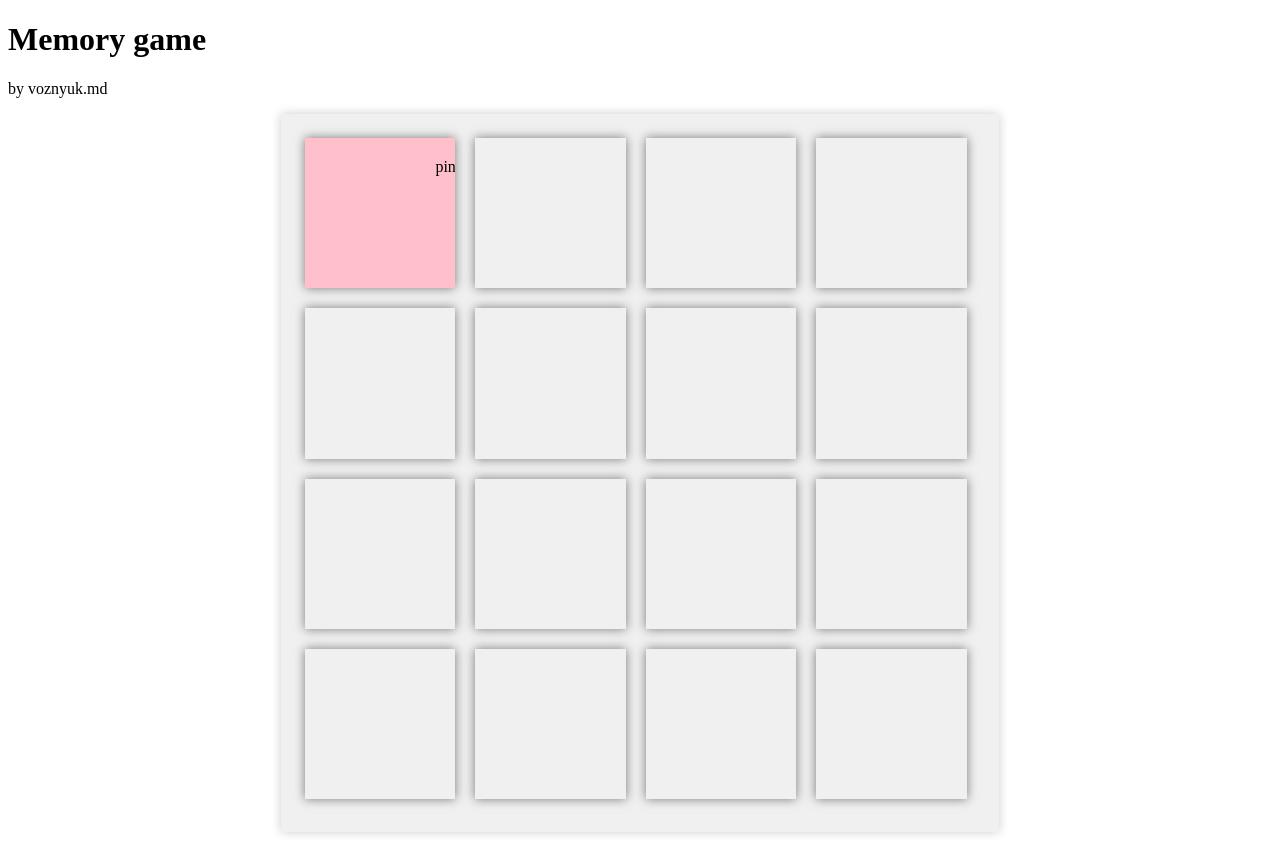
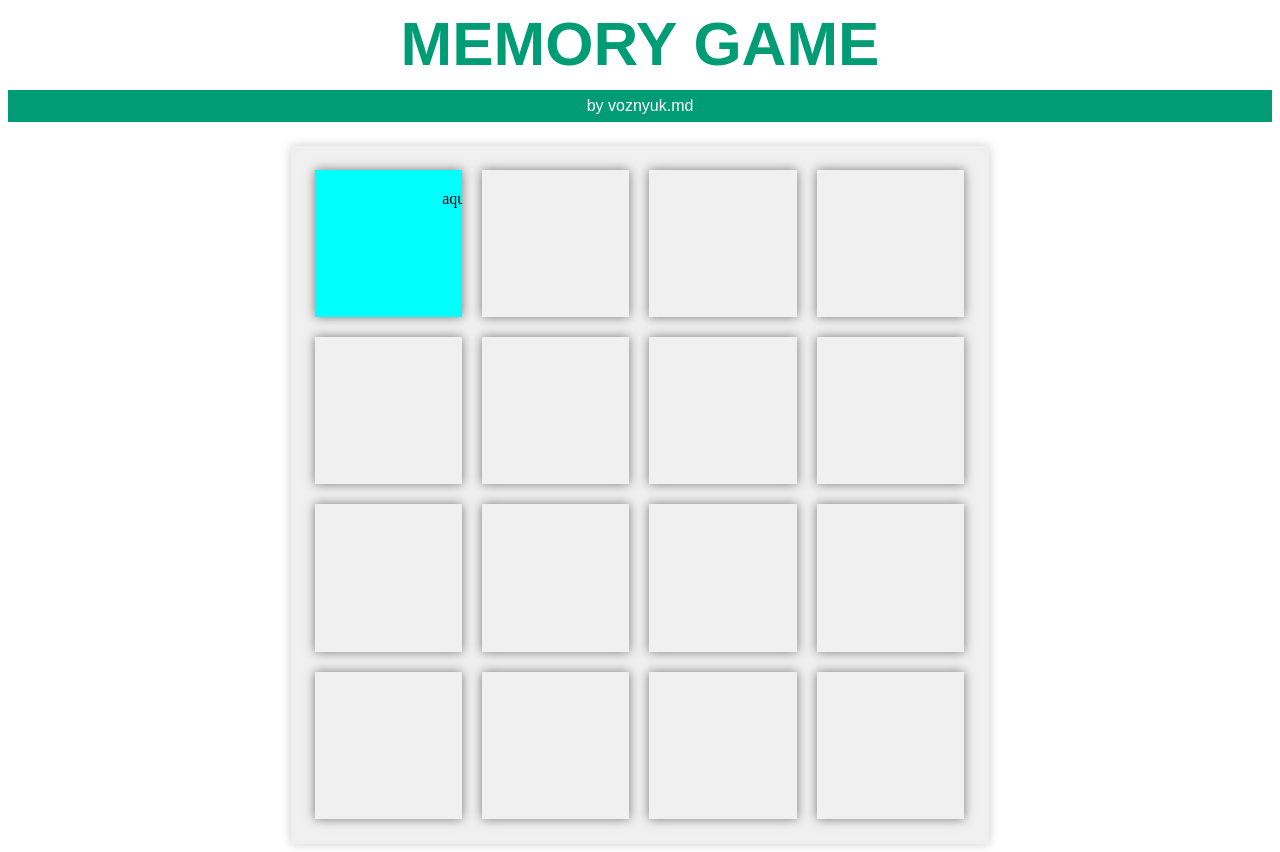
Before and after one commit to voznykmd/memory, a plain HTML site: page index.html in a window 1280 px wide. Both pictures are taken after a click on the element 380 px from the left and 213 px from the top of the page. Drawn offline with Linux system fonts and the light colour scheme.

Commit message:
Change var names

```diff
--- a/main.js
+++ b/main.js
@@ -25,9 +25,9 @@ memory_array [14] = 'aqua';
 memory_array [15] = 'aqua';
 
 var memory_values = [];
-var memory_tile_ids = [];
-var tiles_flipped = 0;
-Array.prototype.memory_tile_shuffle = function(){
+var memory_color_ids = [];
+var colors_flipped = 0;
+Array.prototype.memory_color_shuffle = function(){
     var i = this.length, j, temp;
     while(--i > 0){
         j = Math.floor(Math.random() * (i+1));
@@ -37,49 +37,49 @@ Array.prototype.memory_tile_shuffle = function(){
     }
 }
 function newBoard(){
-	tiles_flipped = 0;
+	colors_flipped = 0;
 	var output = '';
-    memory_array.memory_tile_shuffle();
+    memory_array.memory_color_shuffle();
 	for(var i = 0; i < memory_array.length; i++){
-		output += '<div id="tile_'+i+'" onclick="memoryFlipTile(this,\''+memory_array[i]+'\')"></div>';
+		output += '<div id="color_'+i+'" onclick="memoryFlipColor(this,\''+memory_array[i]+'\')"></div>';
 
 	}
 	document.getElementById('memory_board').innerHTML = output;
 
 }
-function memoryFlipTile(tile,val){
-	if(tile.innerHTML == "" && memory_values.length < 2){
-		tile.style.background = val;
-		tile.innerHTML = val;
+function memoryFlipColor(color,val){
+	if(color.innerHTML == "" && memory_values.length < 2){
+		color.style.background = val;
+		color.innerHTML = val;
 		if(memory_values.length == 0){
 			memory_values.push(val);
-			memory_tile_ids.push(tile.id);
+			memory_color_ids.push(color.id);
 		} else if(memory_values.length == 1){
 			memory_values.push(val);
-			memory_tile_ids.push(tile.id);
+			memory_color_ids.push(color.id);
 			if(memory_values[0] == memory_values[1]){
-				tiles_flipped += 2;
+				colors_flipped += 2;
 				// Clear both arrays
 				memory_values = [];
-        memory_tile_ids = [];
+        memory_color_ids = [];
 				// Check to see if the whole board is cleared
-				if(tiles_flipped == memory_array.length){
+				if(colors_flipped == memory_array.length){
 					alert("Вітаю! Ви це зробили. Cпробуйте знову.");
 					document.getElementById('memory_board').innerHTML = "";
 					newBoard();
 				}
 			} else {
 				function flip2Back(){
-				    // Flip the 2 tiles back over
-				    var tile_1 = document.getElementById(memory_tile_ids[0]);
-				    var tile_2 = document.getElementById(memory_tile_ids[1]);
-				    tile_1.style.background = 'no-repeat';
-            	    tile_1.innerHTML = "";
-				    tile_2.style.background = 'no-repeat';
-            	    tile_2.innerHTML = "";
+				    // Flip the 2 colors back over
+				    var color_1 = document.getElementById(memory_color_ids[0]);
+				    var color_2 = document.getElementById(memory_color_ids[1]);
+				    color_1.style.background = 'no-repeat';
+            	    color_1.innerHTML = "";
+				    color_2.style.background = 'no-repeat';
+            	    color_2.innerHTML = "";
 				    // Clear both arrays
 				    memory_values = [];
-            memory_tile_ids = [];
+            memory_color_ids = [];
 				}
 				setTimeout(flip2Back, 900);
 			}
--- a/styles.css
+++ b/styles.css
@@ -1,8 +1,8 @@
 div#memory_board{
 	background:#F0F0F0;
 	box-shadow: 0 0 10px rgba(0,0,0,0.2);
-	width:690px;
-	height:690px;
+	width:670px;
+	height:670px;
 	padding:14px;
 	margin:0px auto;
 }
@@ -20,3 +20,25 @@ div#memory_board > div{
   white-space: nowrap;
   overflow: hidden;
 }
+
+h1 {
+	color: #009C75;
+	font-family: 'Raleway',sans-serif;
+	font-size: 62px;
+	font-weight: 800;
+	line-height: 72px;
+	margin: 0 0 10px;
+	text-align: center;
+	text-transform: uppercase;
+}
+
+p {
+	color: #fff;
+	background-color: #009C75;
+	font-family: 'Raleway',sans-serif;
+	font-size: 16px;
+	font-weight: 500;
+	line-height: 32px;
+	margin: 0 0 24px;
+	text-align: center;
+}
```
